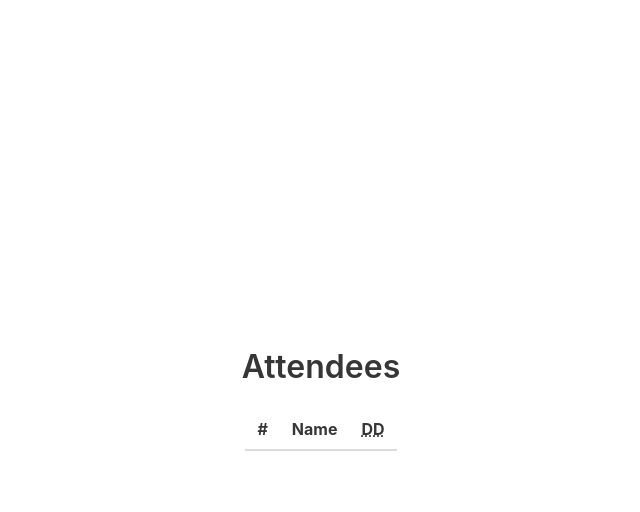
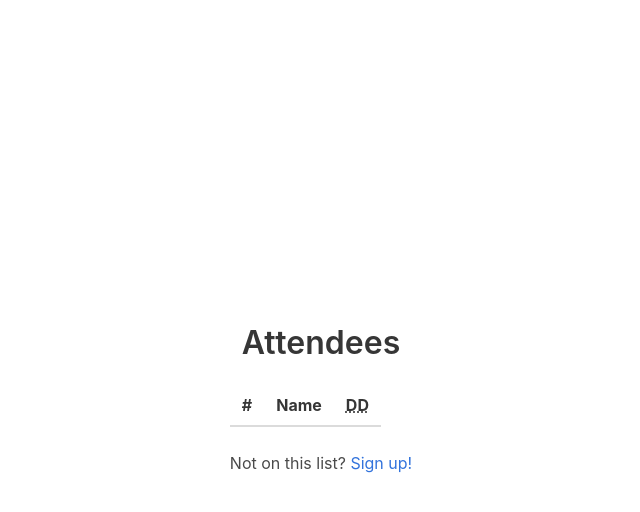
Before and after one commit to itkla/rsvp, a PHP site: page /coming.php in a window 1280 px wide. Shown: the top 512 px of the page, without its empty margins (319-959 px from the left). Run offline with PHP 8.4, Linux system fonts and the light colour scheme; data comes from the database, SQL or seed files in the repository; lists and menus that the app fills with data are empty; some libraries are stand-ins or nearby versions.

Commit message:
made some style changes

```diff
--- a/coming.php
+++ b/coming.php
@@ -49,6 +49,7 @@
                   <?php while($i!=count($entries)) { echo "<tr><td>" . ($i + 1) . "</td><td><b>" . $entries[$i]['name'] . "</b></td><td>" . $entries[$i]['dd'] . "</td></tr>"; $i++; } ?>
                 </tbody>
               </table>
+              <h2>Not on this list? <a href="..">Sign up!</a></h2>
             </div>
           </div>
         </div>
```
